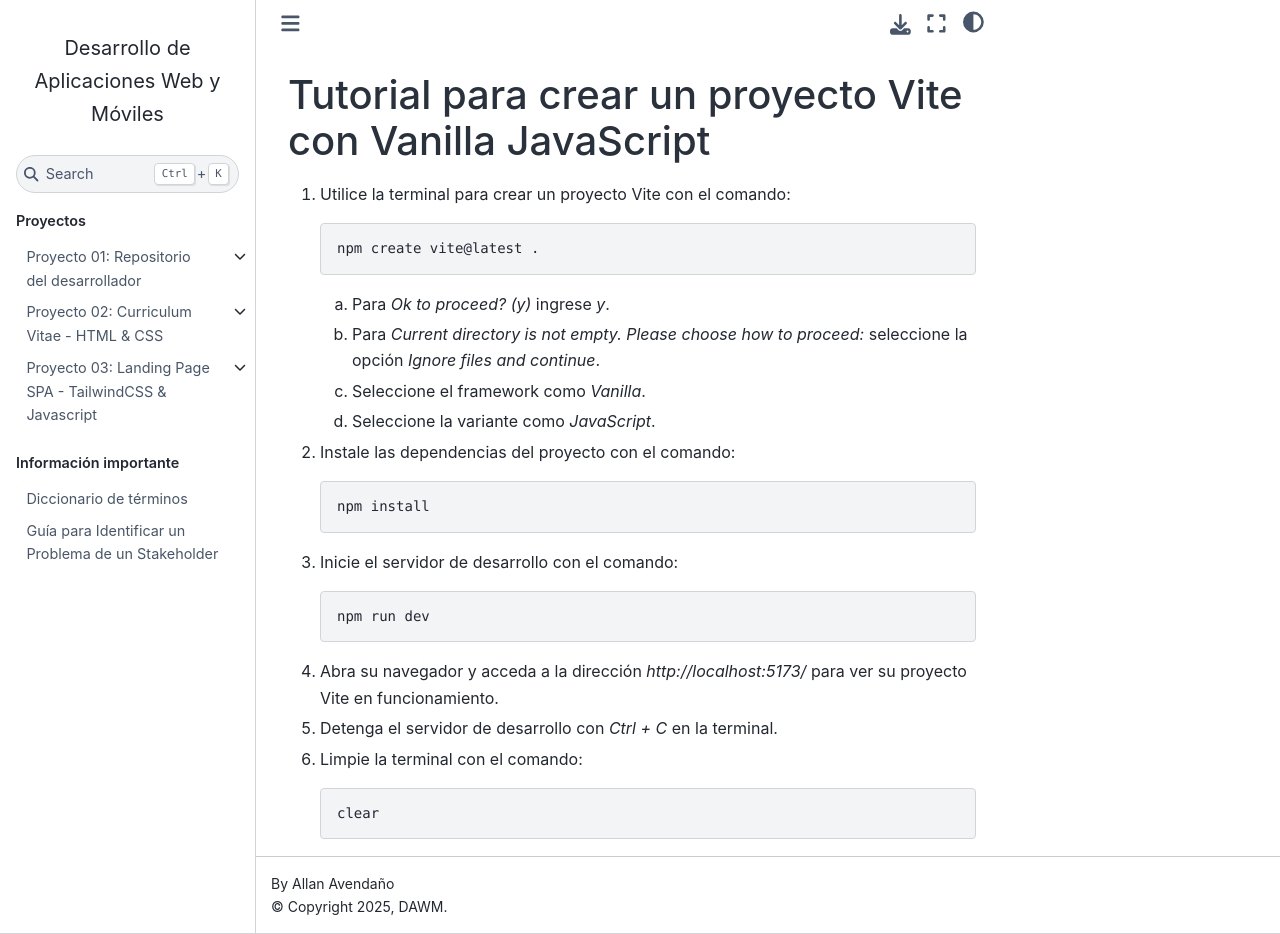
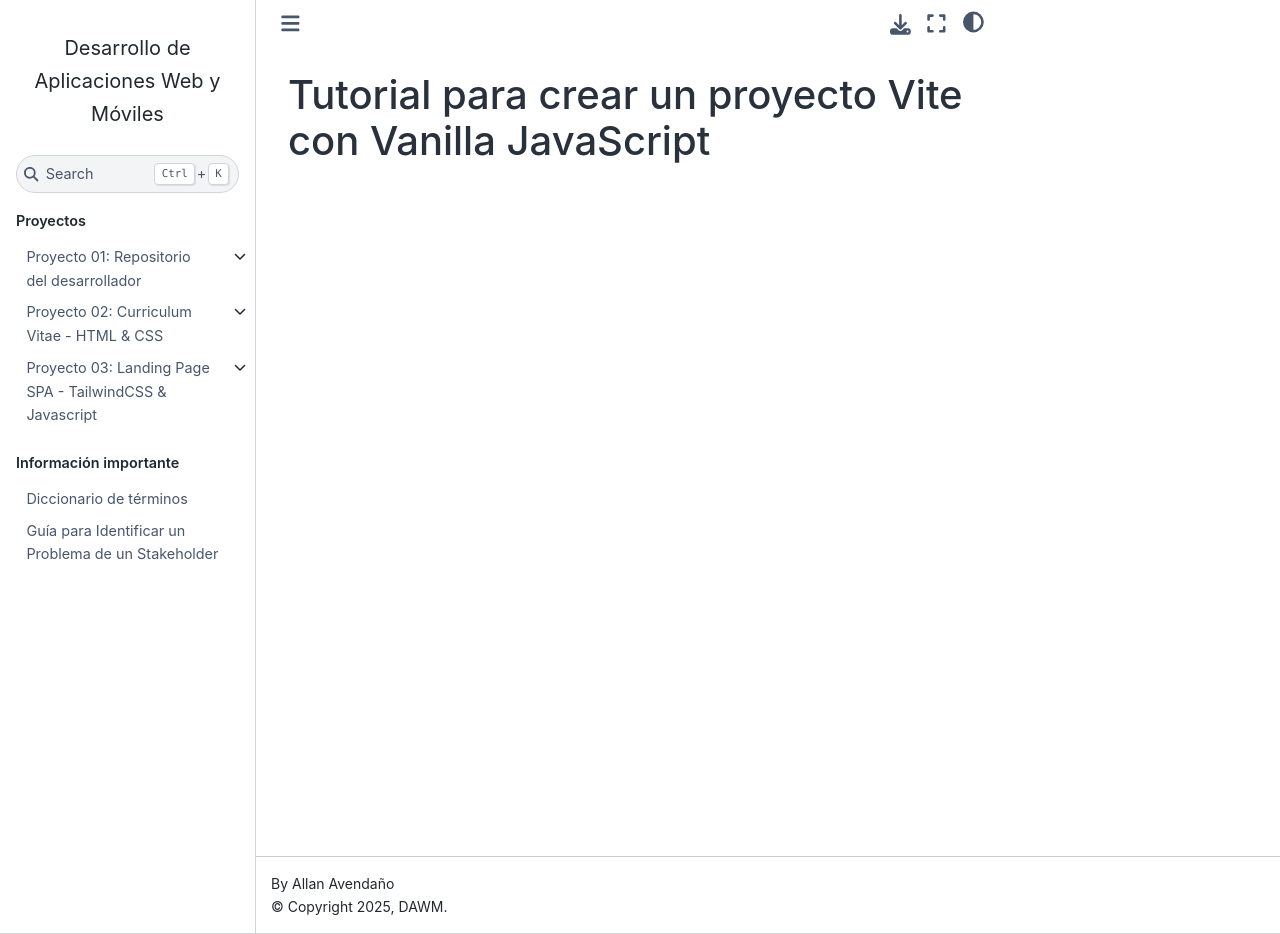
Before and after one commit to DAWMFIEC/DAWM-AI, a Sphinx documentation site: the page built from docs/source/tutoriales/vite-vanilla-javascript.rst, in a window 1280 px wide and 934 px high. Built offline with Sphinx 7.4.7 and the Sphinx Book theme 1.1.4, drawn with Linux system fonts in a browser that asks for light colours; pages that are not in the unit, such as notebooks, are missing from menus.

Commit message:
back to origin

```diff
--- a/docs/source/tutoriales/vite-vanilla-javascript.rst
+++ b/docs/source/tutoriales/vite-vanilla-javascript.rst
@@ -6,34 +6,3 @@
 ===========================================================
 Tutorial para crear un proyecto Vite con Vanilla JavaScript
 ===========================================================
-
-1. Utilice la terminal para crear un proyecto Vite con el comando:
-
-   .. code-block:: bash
-
-      npm create vite@latest .
-
-   a) Para `Ok to proceed? (y)` ingrese `y`.
-   b) Para `Current directory is not empty. Please choose how to proceed:` seleccione la opción `Ignore files and continue`.
-   c) Seleccione el framework como `Vanilla`.
-   d) Seleccione la variante como `JavaScript`.
-
-2. Instale las dependencias del proyecto con el comando:
-
-   .. code-block:: bash
-
-      npm install
-
-3. Inicie el servidor de desarrollo con el comando:
-
-   .. code-block:: bash
-
-      npm run dev
-
-4. Abra su navegador y acceda a la dirección `http://localhost:5173/` para ver su proyecto Vite en funcionamiento.
-5. Detenga el servidor de desarrollo con `Ctrl + C` en la terminal.
-6. Limpie la terminal con el comando:
-
-   .. code-block:: bash
-
-      clear
```
Also changed, not shown: docs/source/guias/_temp/guia06.rst (+31 -4 lines).
